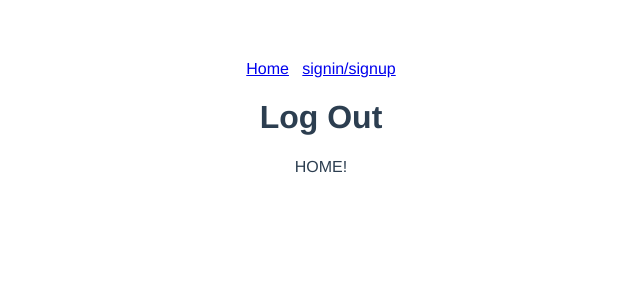
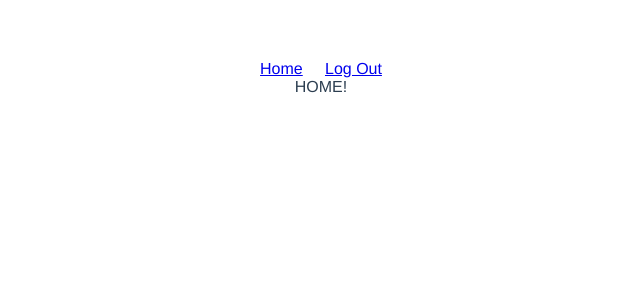
Before and after one commit to stephaniesmith/goals-TA, a Vue app in the folder app/: page /#/ in a window 1280 px wide. Shown: the top 300 px of the page, without its empty margins (319-959 px from the left). Built offline with nearby package versions, Linux system fonts and the light colour scheme; sample sign-in values are in the browser's storage.

Commit message:
added sign out

```diff
--- a/app/src/App.vue
+++ b/app/src/App.vue
@@ -2,17 +2,16 @@
   <div id="app">
     <RouterLink to="/">Home</RouterLink>
     &nbsp;
-    <RouterLink to="/auth">signin/signup</RouterLink>
-
-    <h1 v-if="user">Log Out</h1>
-    <h1 v-if="!user">Login</h1>
+    <RouterLink v-if="!user" to="/auth">Login</RouterLink>
+    &nbsp;
+    <a v-if="user" href="/" @click.prevent="handleSignOut">Log Out</a>
 
     <RouterView :onUSer="handleUser"/>
   </div>
 </template>
 
 <script>
-import { checkForToken } from './services/api';
+import { checkForToken, signOut } from './services/api';
 
 export default {
   name: 'app',
@@ -27,6 +26,10 @@ export default {
   methods: {
     handleUser(user) {
       this.user = user;
+    },
+    handleSignOut() {
+      this.user = null;
+      this.$router.push('/');
     }
   }
 };
--- a/app/src/services/api.js
+++ b/app/src/services/api.js
@@ -42,3 +42,8 @@ export function signIn(credentials) {
       return user;
     });
 }
+
+export function signOut() {
+  token = '';
+  window.localStorage.removeItem('user');
+}
```
